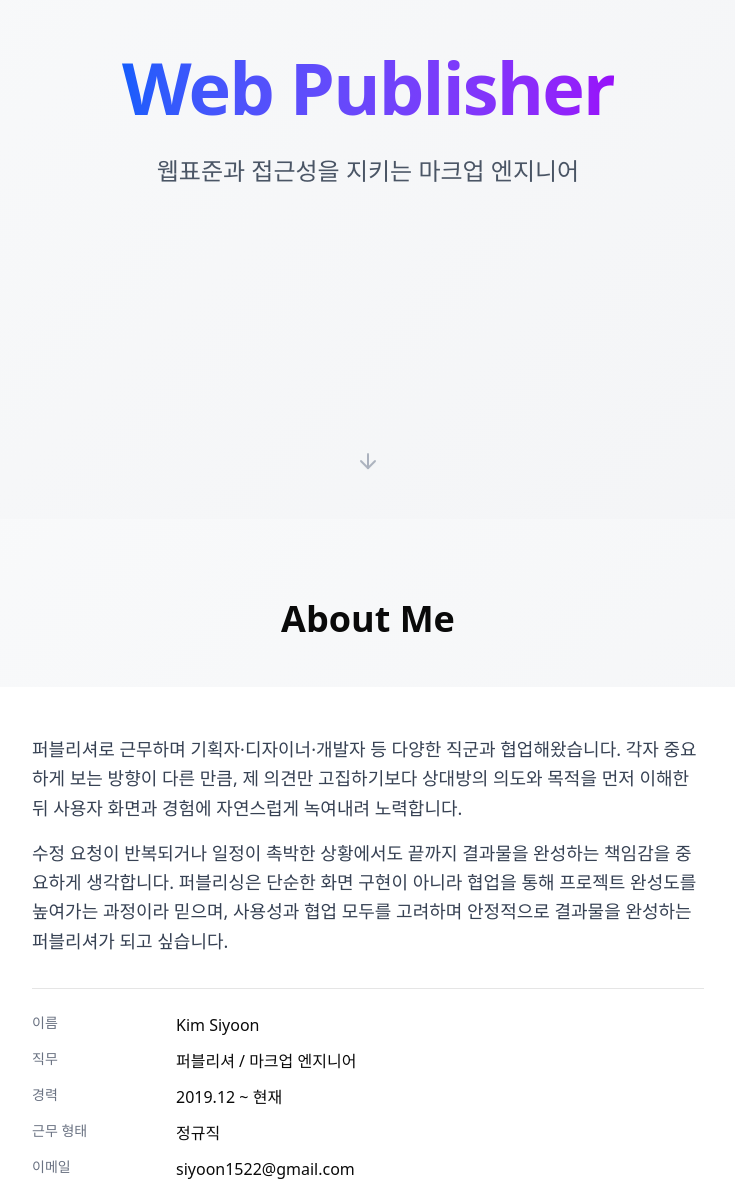
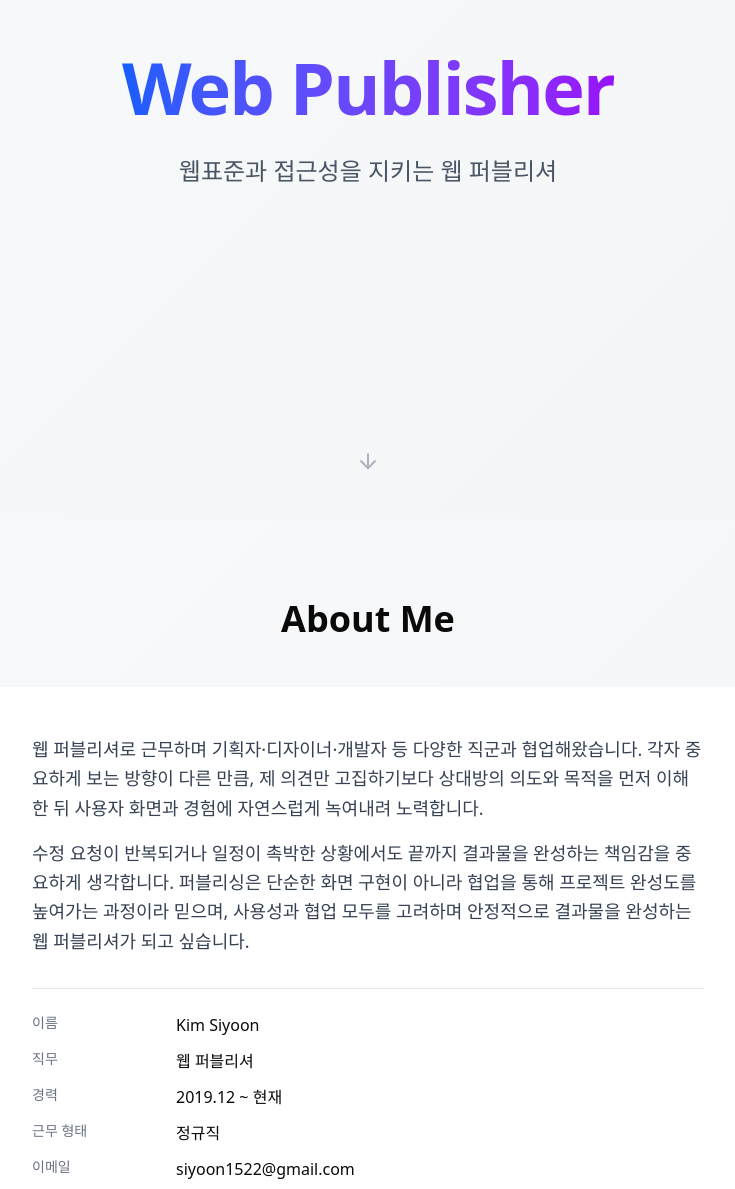
Before and after one commit to siyoon3/portfolio, a Next.js app: page / in a window 1280 px wide. Shown: the part 281-1470 px from the top of the page, without its empty margins (272-1007 px from the left). Built offline with nearby package versions, Linux system fonts and the light colour scheme.

Commit message:
content: 직무 표현을 '웹 퍼블리셔'로 통일
About 섹션, 자기소개, Career role, SEO 메타까지
'마크업 엔지니어' 표현을 모두 '웹 퍼블리셔'로 통일.
영문 'Web Publisher'와 일관성 확보.

```diff
--- a/src/lib/profile.ts
+++ b/src/lib/profile.ts
@@ -55,10 +55,10 @@ export interface ProfileData {
 
 export const defaultProfile: ProfileData = {
   title: "Web Publisher",
-  tagline: "웹표준과 접근성을 지키는 마크업 엔지니어",
+  tagline: "웹표준과 접근성을 지키는 웹 퍼블리셔",
 
   name: "Kim Siyoon",
-  position: "퍼블리셔 / 마크업 엔지니어",
+  position: "웹 퍼블리셔",
   experience: "2019.12 ~ 현재",
   location: "정규직",
   email: "siyoon1522@gmail.com",
@@ -70,8 +70,8 @@ export const defaultProfile: ProfileData = {
       "https://fearless-text-0b3.notion.site/33c7332e96d8800db49ff0573704b86e?v=33c7332e96d8803cb8c3000cc003d249",
   },
   introLines: [
-    "퍼블리셔로 근무하며 기획자·디자이너·개발자 등 다양한 직군과 협업해왔습니다. 각자 중요하게 보는 방향이 다른 만큼, 제 의견만 고집하기보다 상대방의 의도와 목적을 먼저 이해한 뒤 사용자 화면과 경험에 자연스럽게 녹여내려 노력합니다.",
-    "수정 요청이 반복되거나 일정이 촉박한 상황에서도 끝까지 결과물을 완성하는 책임감을 중요하게 생각합니다. 퍼블리싱은 단순한 화면 구현이 아니라 협업을 통해 프로젝트 완성도를 높여가는 과정이라 믿으며, 사용성과 협업 모두를 고려하며 안정적으로 결과물을 완성하는 퍼블리셔가 되고 싶습니다.",
+    "웹 퍼블리셔로 근무하며 기획자·디자이너·개발자 등 다양한 직군과 협업해왔습니다. 각자 중요하게 보는 방향이 다른 만큼, 제 의견만 고집하기보다 상대방의 의도와 목적을 먼저 이해한 뒤 사용자 화면과 경험에 자연스럽게 녹여내려 노력합니다.",
+    "수정 요청이 반복되거나 일정이 촉박한 상황에서도 끝까지 결과물을 완성하는 책임감을 중요하게 생각합니다. 퍼블리싱은 단순한 화면 구현이 아니라 협업을 통해 프로젝트 완성도를 높여가는 과정이라 믿으며, 사용성과 협업 모두를 고려하며 안정적으로 결과물을 완성하는 웹 퍼블리셔가 되고 싶습니다.",
   ],
 
   skills: {
@@ -98,7 +98,7 @@ export const defaultProfile: ProfileData = {
   careers: [
     {
       company: "이브레인소프트",
-      role: "퍼블리셔",
+      role: "웹 퍼블리셔",
       period: "2019.12 ~ 현재",
       highlights: [
         "웹표준 기반 퍼블리싱",
--- a/src/pages/index.tsx
+++ b/src/pages/index.tsx
@@ -9,7 +9,7 @@ import { SiteFooter } from "@/components/sections/SiteFooter";
 const SITE_URL = "https://siyoon3.github.io/portfolio/";
 const SITE_TITLE = "Kim Siyoon | Web Publisher 포트폴리오";
 const SITE_DESCRIPTION =
-  "웹표준과 접근성을 지키는 마크업 엔지니어 김시윤의 포트폴리오. HTML, CSS, JavaScript, React, Next.js 기반 작업 사례.";
+  "웹표준과 접근성을 지키는 웹 퍼블리셔 김시윤의 포트폴리오. HTML, CSS, JavaScript, React, Next.js 기반 작업 사례.";
 const OG_IMAGE = "https://siyoon3.github.io/portfolio/og-image.png";
 
 export default function Home() {
@@ -20,7 +20,7 @@ export default function Home() {
         <meta name="description" content={SITE_DESCRIPTION} />
         <meta
           name="keywords"
-          content="포트폴리오, 웹 퍼블리셔, 마크업 엔지니어, 프론트엔드, HTML, CSS, JavaScript, React, Next.js, 김시윤"
+          content="포트폴리오, 웹 퍼블리셔, 프론트엔드, HTML, CSS, JavaScript, React, Next.js, 김시윤"
         />
         <meta name="author" content="Kim Siyoon" />
 
```
